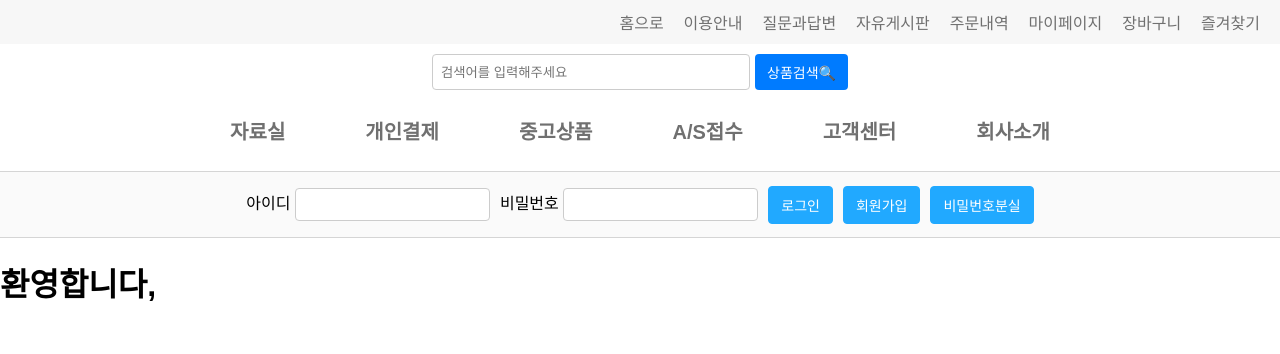
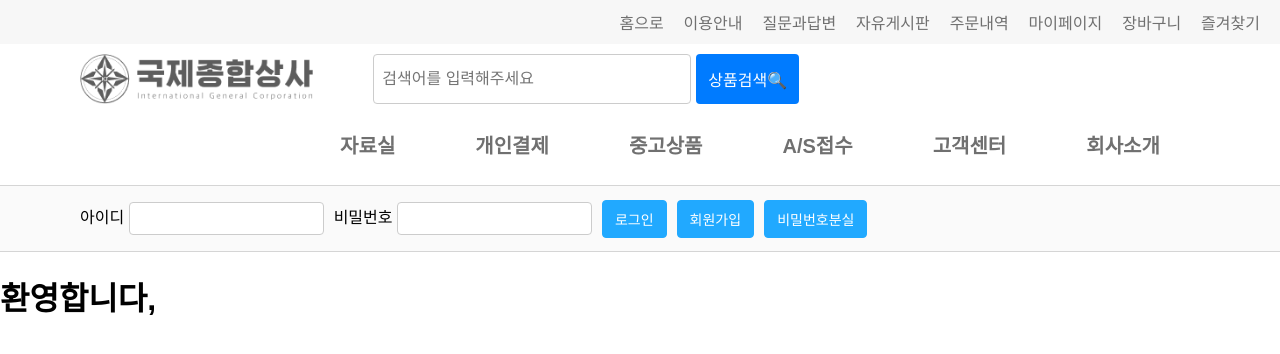
Before and after one commit to teon98/KJ-COMM-FINAL, a Django app: page / in a window 1280 px wide; the page is wider, and only the part inside the window is pictured. Shown: the top 354 px of that part. Run offline with Django 4.2, Linux system fonts and the light colour scheme.

Commit message:
base.html css 수정

```diff
--- a/eommpj/static/css/styles.css
+++ b/eommpj/static/css/styles.css
@@ -28,8 +28,9 @@
   justify-content: center; /* 메뉴 항목을 수평 중앙 정렬 */
   align-items: center; /* 수직 중앙 정렬 */
   gap: 30px;
-  padding: 10px;
   margin: 0 auto;
+  width: 1340px;
+  padding: 10px 80px;
 }
 
 /* 메뉴 아이템 스타일 */
@@ -105,10 +106,12 @@
 /* 로그인 폼 스타일 */
 .account {
   display: flex;
-  justify-content: center;
+  justify-content: flex-staart;
   background-color: #fafafa;
   border-top: 1px solid #d5d5d5;
   border-bottom: 1px solid #d5d5d5;
+  width: 1340px;
+  padding: 0 80px;
 }
 
 .account_form {
@@ -148,13 +151,17 @@
 /* 검색창 스타일 */
 .search {
   display: flex;
-  justify-content: center;
+  justify-content: flex-start;
   margin-top: 10px;
+  width: 1340px;
+  padding: 0 80px;
+  height: 50px;
 }
 
 .search form {
   display: flex;
   justify-content: center;
+  margin-left: 60px;
 }
 
 .search input[type="text"] {
@@ -163,6 +170,7 @@
   margin-right: 5px;
   border-radius: 4px;
   border: 1px solid #ccc;
+  font-size: 16px;
 }
 
 .search button {
@@ -171,7 +179,7 @@
   background-color: #007bff;
   color: white;
   border: none;
-  font-size: 14px;
+  font-size: 16px;
   cursor: pointer;
 }
 
--- a/eommpj/templates/base.html
+++ b/eommpj/templates/base.html
@@ -5,8 +5,14 @@
     <meta charset="UTF-8" />
     <meta name="viewport" content="width=device-width, initial-scale=1.0" />
     <title>{% block title %}한국종합상사{% endblock %}</title>
-    <meta name="description" content="국제종합상사는 최고의 상품 거래 플랫폼입니다. 신뢰할 수 있는 거래와 다양한 상품을 제공합니다." />
-    <meta name="keywords" content="국제종합상사, 상품 거래, 국제 거래, 상품 플랫폼" />
+    <meta
+      name="description"
+      content="국제종합상사는 최고의 상품 거래 플랫폼입니다. 신뢰할 수 있는 거래와 다양한 상품을 제공합니다."
+    />
+    <meta
+      name="keywords"
+      content="국제종합상사, 상품 거래, 국제 거래, 상품 플랫폼"
+    />
     <meta name="author" content="국제종합상사" />
     <link rel="stylesheet" href="{% static 'css/styles.css' %}" />
     {% block extra_head %}{% endblock %}
@@ -28,8 +34,13 @@
       </header>
 
       <div class="search">
+        <img src="{% static 'images/KJ_logo.png' %}" alt="logo" />
         <form>
-          <input type="text" name="search" placeholder="검색어를 입력해주세요" />
+          <input
+            type="text"
+            name="search"
+            placeholder="검색어를 입력해주세요"
+          />
           <button type="submit">상품검색🔍</button>
         </form>
       </div>
@@ -61,17 +72,14 @@
       </div>
 
       <!-- content 블록을 main 태그 안에 배치 -->
-      <main>
-        {% block content %}{% endblock %}
-      </main>
-
+      <main>{% block content %}{% endblock %}</main>
     </div>
     <script>
-      const hamburger = document.querySelector('.hamburger');
-      const headerMenu = document.querySelector('.header_menu');
+      const hamburger = document.querySelector(".hamburger");
+      const headerMenu = document.querySelector(".header_menu");
 
-      hamburger.addEventListener('click', () => {
-        headerMenu.classList.toggle('active');
+      hamburger.addEventListener("click", () => {
+        headerMenu.classList.toggle("active");
       });
     </script>
   </body>
```
